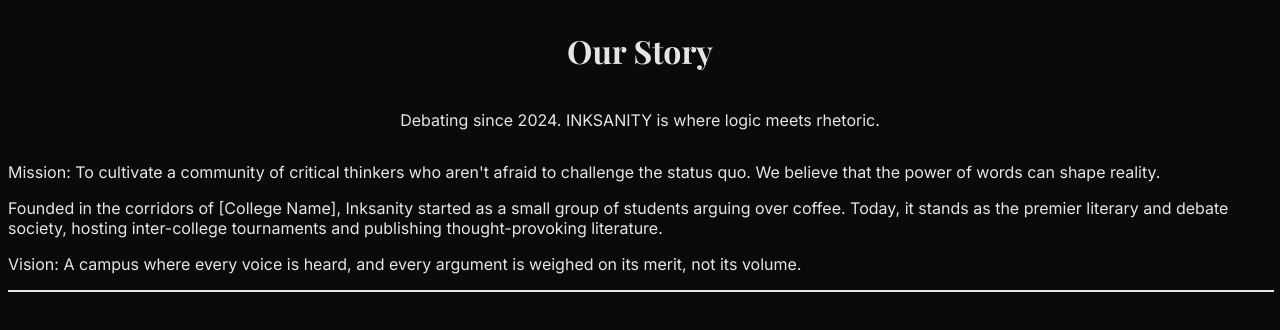
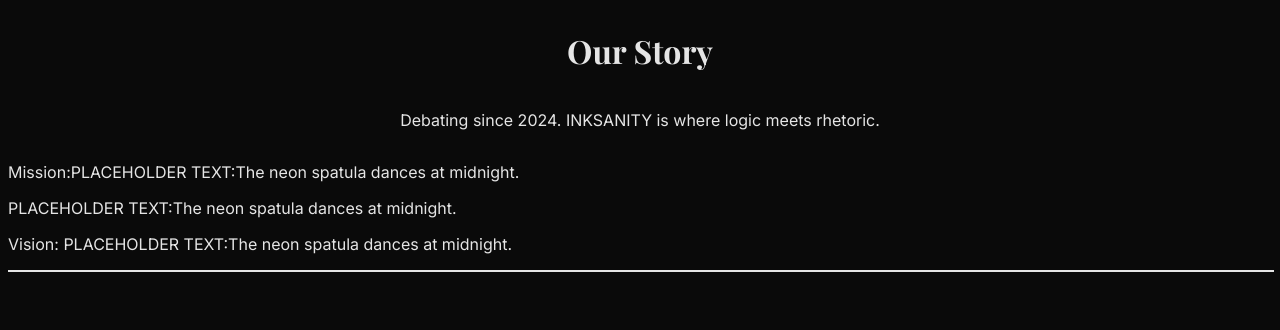
Before and after one commit to Tejas-dj/INKSANITY_Website, a Next.js app: page /about in a window 1280 px wide. Shown: the top 330 px of the page. Built offline with nearby package versions, Linux system fonts and the light colour scheme; a web font is replaced by a local one.

Commit message:
type_bug _fix

```diff
--- a/app/about/page.tsx
+++ b/app/about/page.tsx
@@ -15,19 +15,13 @@
           {/* Left: Text Content */}
           <div className="space-y-6 text-lg text-white/70">
             <p>
-              <span className="font-bold text-white">Mission:</span> To cultivate a community
-              of critical thinkers who aren't afraid to challenge the status quo. We believe
-              that the power of words can shape reality.
+              <span className="font-bold text-white">Mission:</span>PLACEHOLDER TEXT:The neon spatula dances at midnight.
             </p>
             <p>
-              Founded in the corridors of [College Name], Inksanity started as a small group
-              of students arguing over coffee. Today, it stands as the premier literary and
-              debate society, hosting inter-college tournaments and publishing thought-provoking
-              literature.
+              PLACEHOLDER TEXT:The neon spatula dances at midnight.
             </p>
             <p>
-              <span className="font-bold text-white">Vision:</span> A campus where every
-              voice is heard, and every argument is weighed on its merit, not its volume.
+              <span className="font-bold text-white">Vision:</span> PLACEHOLDER TEXT:The neon spatula dances at midnight.
             </p>
           </div>
 
--- a/app/page.tsx
+++ b/app/page.tsx
@@ -28,6 +28,7 @@
             </h1>
             <p className="mx-auto mb-10 max-w-2xl text-lg text-white/60 md:text-xl">
               The Literary & Debate Club of BMSCE. Where words collide, ideas ignite, and voices matter.
+              ignore the placeholder text and the dqta entered i needed placeholder so i used ai to write random ass events etc
             </p>
             <div className="flex flex-col items-center justify-center gap-4 sm:flex-row">
               <Link href="/join">
```
